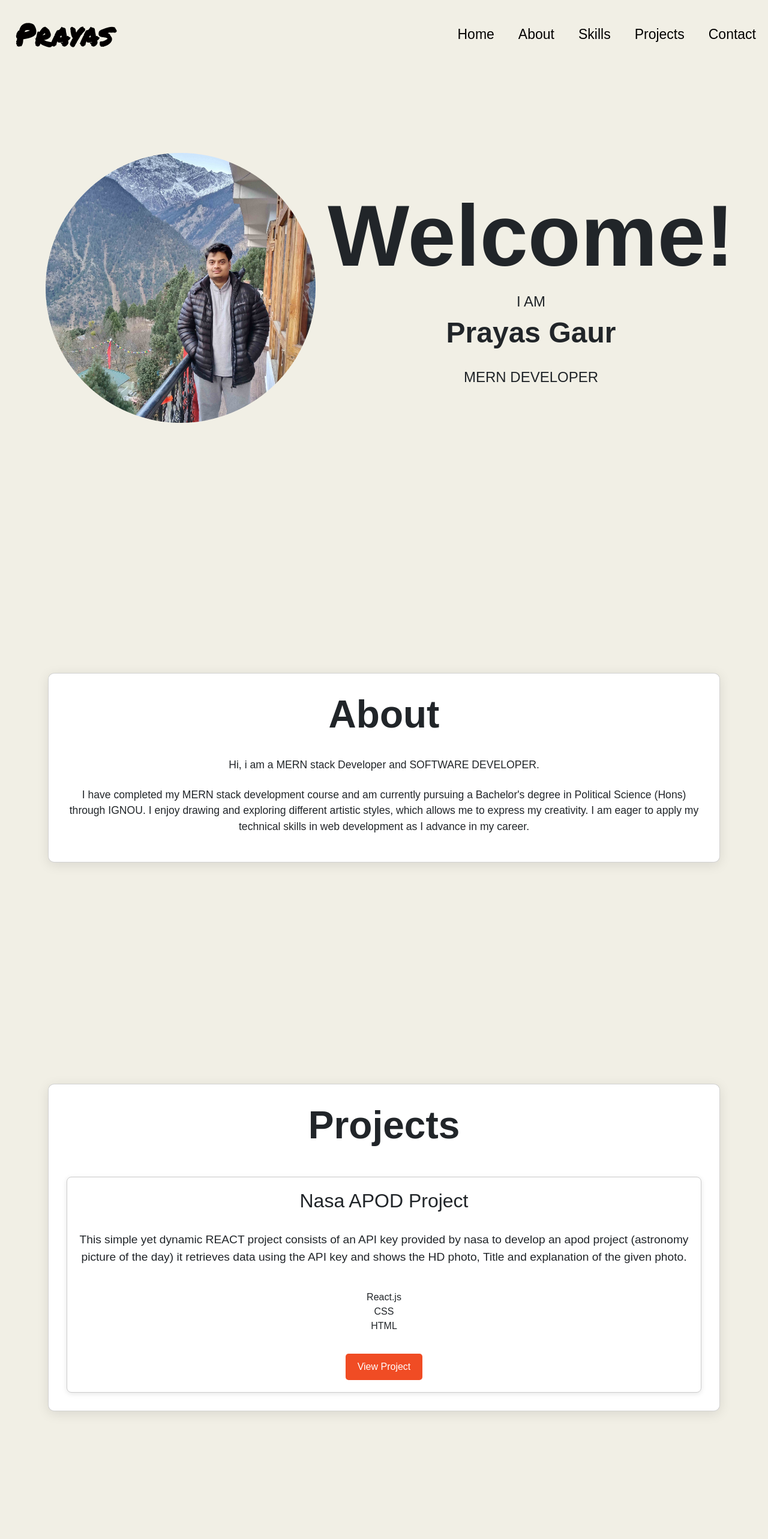
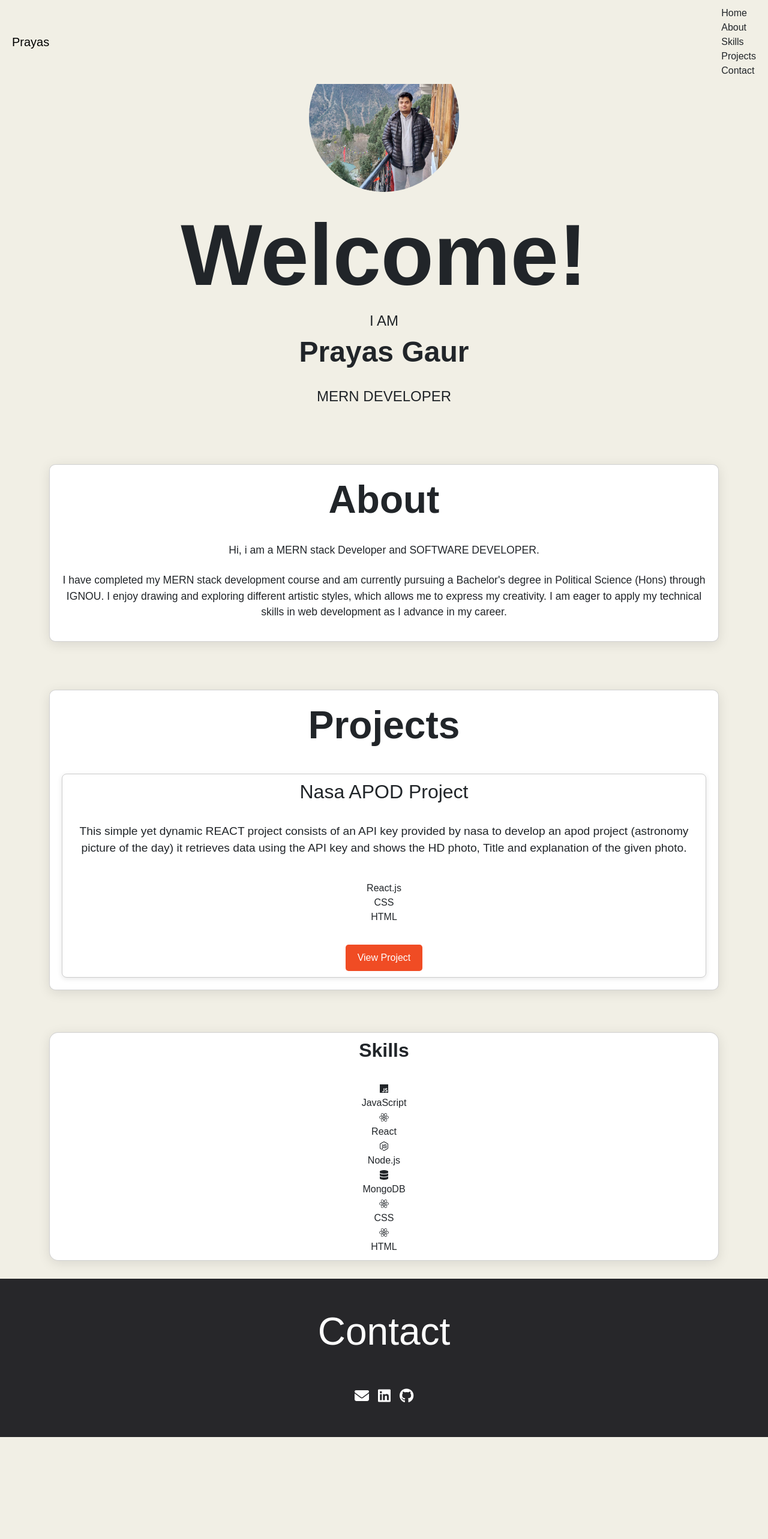
Before and after one commit to prayas7/Portfolio, a React (Create React App) app: page / in a window 1280 px wide. Shown: the top 2566 px of the page at 60% size. After the commit the page ends 2396 px from the top, so only its background shows below. Built offline with nearby package versions, Linux system fonts and the light colour scheme.

Commit message:
Update App.css

```diff
--- a/src/App.css
+++ b/src/App.css
@@ -9,36 +9,39 @@ html, body {
 
 /* Section Styles */
 section {
-    height: 100vh; /* Each section takes full viewport height */
+    height: auto; /* Allow sections to expand based on content */
     display: flex; /* Flexbox for alignment */
     flex-direction: column; /* Stacks children vertically */
     justify-content: center; /* Centers children vertically */
     align-items: center; /* Centers children horizontally */
-    padding: 80px; /* Adds some padding */
+    padding: 20px; /* Reduced padding for smaller screens */
     text-align: center; /* Centers text in each section */
 }
 
 /* Home Section Styling */
 .home-section {
     display: flex;
-    align-items: center;
+    flex-direction: column; /* Stack content vertically */
+    align-items: center; /* Center content */
     padding: 50px; /* Adjust padding as needed */
 }
 
 .home-content {
     display: flex;
-    align-items: center;
+    flex-direction: column; /* Stack items vertically */
+    align-items: center; /* Center items */
 }
 
+/* Header Text Styling */
 .text-content h1 {
-    font-size: 2.5rem;
+    font-size: 2rem; /* Adjust font size for responsiveness */
 }
 
 /* Profile Image Style */
 .profile-image {
     border-radius: 50%; /* Makes the image circular */
-    width: 450px; /* Default size */
-    height: 450px; /* Default size */
+    width: 250px; /* Responsive size for mobile */
+    height: 250px; /* Responsive size for mobile */
     object-fit: cover;
     margin: 20px; /* Centers the image horizontally */
 }
@@ -46,17 +49,17 @@ section {
 /* Paragraph Styles */
 .home-paragraph,
 .about-paragraph {
-    max-width: 600px; /* Optional: limits the width of the paragraph */
+    max-width: 100%; /* Allows full width on mobile */
     margin: 0 auto; /* Centers the paragraph block */
-    padding: 0 20px; /* Optional: adds some horizontal padding */
+    padding: 0 10px; /* Reduced horizontal padding */
 }
 
 /* Card Styles */
 .card {
-    width: 100%; /* Full width */
-    height: auto; /* Adjust height to content */
+    width: 90%; /* Full width with some margin */
+    height: auto; /* Allows cards to expand based on content */
     margin: 20px 0; /* Vertical margin for spacing from other elements */
-    padding: 30px; /* Padding inside the card */
+    padding: 20px; /* Padding inside the card */
     border-radius: 10px; /* Rounded corners */
     box-shadow: 0 4px 20px rgba(0, 0, 0, 0.1); /* Shadow for depth */
     background-color: #fff; /* Card background color */
@@ -71,60 +74,22 @@ section {
     transform: scale(1.02); /* Slightly enlarge card on hover */
 }
 
-/* Responsive adjustments for Cards */
-@media (max-width: 768px) {
-    .card {
-        margin: 10px; /* Reduce margin on smaller screens */
-    }
-}
-
 /* Navbar Styles */
 .navbar {
     display: flex;
     flex-direction: row; /* Ensures the items are in a row */
-    justify-content: center; /* Centers the navbar items horizontally */
+    justify-content: space-between; /* Space between items */
     align-items: center;
     background-color: #f1efe5; /* Background color */
-    padding: 15px 0; /* Padding around the navbar */
+    padding: 10px 20px; /* Padding around the navbar */
     position: fixed; /* Fixes the navbar at the top */
     top: 0; /* Aligns it to the top of the viewport */
     width: 100%; /* Full width */
     z-index: 1000; /* Ensures it stays above other content */
     box-shadow: none; /* No shadow initially */
-    transition: box-shadow 0.3s ease; /* Smooth transition for shadow */
 }
 
-.navbar.scrolled {
-    box-shadow: 0 2px 10px rgba(0, 0, 0, 0.1); /* Add shadow when scrolled */
-}
-
-.navbar-brand {
-    color: rgb(3, 0, 0); /* Change to your preferred text color */
-    font-size: 50px; /* Adjust the font size for your name */
-    font-weight: bold; /* Make it bold */
-    letter-spacing: 1px; /* Add some spacing between letters */
-    font-family: 'Permanent Marker', cursive;
-    margin: 0 25px; /* Center the brand with equal spacing */
-}
-
-.navbar-items {
-    display: flex; /* Ensure items are side by side */
-    margin-left: auto;
-}
-
-.nav-link {
-    color: rgb(2, 0, 0); /* Change to your preferred link color */
-    text-decoration: none; /* Removes underline */
-    margin: 0 20px; /* Space between nav items */
-    transition: color 0.3s; /* Smooth transition for color change */
-    font-size: 23px;
-}
-
-.nav-link:hover {
-    color: #ddd; /* Change color on hover */
-}
-
-/* Responsive adjustments for Navbar */
+/* Responsive adjustments */
 @media (max-width: 768px) {
     .navbar {
         flex-direction: column; /* Stack items vertically on small screens */
@@ -132,23 +97,31 @@ section {
 
     .navbar-items {
         flex-direction: column; /* Stack nav items vertically */
+        align-items: center; /* Center align items */
+        width: 100%; /* Full width for items */
     }
 
     .nav-link {
         margin: 10px 0; /* Adjust spacing for stacked items */
+        font-size: 18px; /* Smaller font size for mobile */
     }
-}
 
-body {
-    padding-top: 80px; /* Adjust based on the height of your navbar */
+    /* Adjust section padding and font sizes */
+    section {
+        padding: 20px; /* Reduced padding for mobile */
+    }
+
+    .text-content h1 {
+        font-size: 1.8rem; /* Smaller font size for mobile */
+    }
 }
 
 /* Project Styles */
 .project-card {
     border: 1px solid #ccc; /* Adjust as needed */
     border-radius: 8px; /* Rounded corners */
-    padding: 20px;
-    margin-top: 15px; /* Space between project cards */
+    padding: 10px; /* Reduced padding */
+    margin-top: 10px; /* Space between project cards */
     box-shadow: 0 2px 8px rgba(0, 0, 0, 0.1); /* Subtle shadow effect */
     background-color: #fff; /* Background color */
 }
@@ -156,81 +129,31 @@ body {
 /* Skills Card Styles */
 .skills .card {
     background-color: #ffffff; /* White background */
-    padding: 20px; /* Space inside the card */
-    margin: 20px; /* Space outside the card */
+    padding: 10px; /* Space inside the card */
+    margin: 10px; /* Space outside the card */
     border-radius: 15px; /* Rounded corners */
-    box-shadow: 0 4px 10px rgba(0, 0, 0, 0.1); /* Subtle shadow */
 }
 
 /* Skills Title Styles */
 .skills-title {
     font-weight: bold;
-    font-size: 4rem; /* Larger font size for heading */
-    margin-bottom: 10px; /* Space below the heading */
+    font-size: 2rem; /* Adjust font size for smaller screens */
 }
 
-/* Skills Table Styles */
-.skills-table {
-    display: flex; /* Use flexbox for layout */
-    justify-content: space-between; /* Space between columns */
-}
-
-/* Skills Column Styles */
-.skills-column {
-    flex: 1; /* Each column takes equal space */
-    margin-right: 20px; /* Space between columns */
-}
-
-/* Remove margin from last column */
-.skills-column:last-child {
-    margin-right: 0; /* No margin on the last column */
-}
-
-/* Skill Box Styles */
-.skill-boxx {
-    background-color: #e7f3ff; /* Light blue background */
-    border-radius: 10px; /* Rounded corners */
-    padding: 20px; /* Space inside the box */
-    text-align: center; /* Center text */
-    box-shadow: 0 2px 5px rgba(0, 0, 0, 0.1); /* Subtle shadow */
-    transition: transform 0.3s, background-color 0.3s; /* Transition effect */
-    margin-bottom: 15px; /* Space between skill boxes */
-}
-
-.skill-boxx:hover {
-    transform: scale(1.05); /* Slightly enlarge on hover */
-    background-color: #cfe9ff; /* Darker blue on hover */
-}
-
-/* Skill Icon Styles */
-.skill-icon {
-    font-size: 2rem; /* Icon size */
-    margin-bottom: 10px; /* Space below the icon */
-    color: #007acc; /* Icon color */
-}
-
-/* Skill Name Styles */
-.skill-name {
-    font-size: 1.2rem; /* Font size for skill name */
-    font-weight: bold; /* Bold skill name */
-}
-
-/* Contact Styles */
+/* Contact CSS */
 footer {
     background-color: #27272a; /* Background color */
-    padding: 100px 0; /* Increase padding for larger size */
+    padding: 50px 20px; /* Reduced padding */
     color: white; /* Text color for contrast */
     text-align: center;
 }
 
 footer h1 {
-    font-size: 2.5rem;
-    font-weight: bold;
+    font-size: 2rem; /* Responsive font size */
 }
 
 footer p {
-    font-size: 1.1rem;
-    margin-top: 10px;
+    font-size: 1rem; /* Responsive font size */
 }
 
 .social-links {
@@ -238,6 +161,7 @@ footer p {
     display: flex;
     gap: 15px;
     justify-content: center;
+    flex-wrap: wrap; /* Allows items to wrap in smaller screens */
 }
 
 .social-links a {
@@ -249,27 +173,3 @@ footer p {
 .social-links a:hover {
     color: #1e90ff; /* Change to any hover color you like */
 }
-
-/* Responsive Styles */
-@media (max-width: 768px) {
-    .profile-image {
-        width: 250px; /* Adjust size for mobile */
-        height: 250px; /* Adjust size for mobile */
-    }
-
-    .text-content h1 {
-        font-size: 2rem; /* Smaller font size for mobile */
-    }
-
-    .skills-title {
-        font-size: 2.5rem; /* Smaller size for mobile */
-    }
-
-    footer h1 {
-        font-size: 2rem; /* Smaller size for footer heading */
-    }
-
-    footer p {
-        font-size: 1rem; /* Smaller size for footer paragraph */
-    }
-}
```
